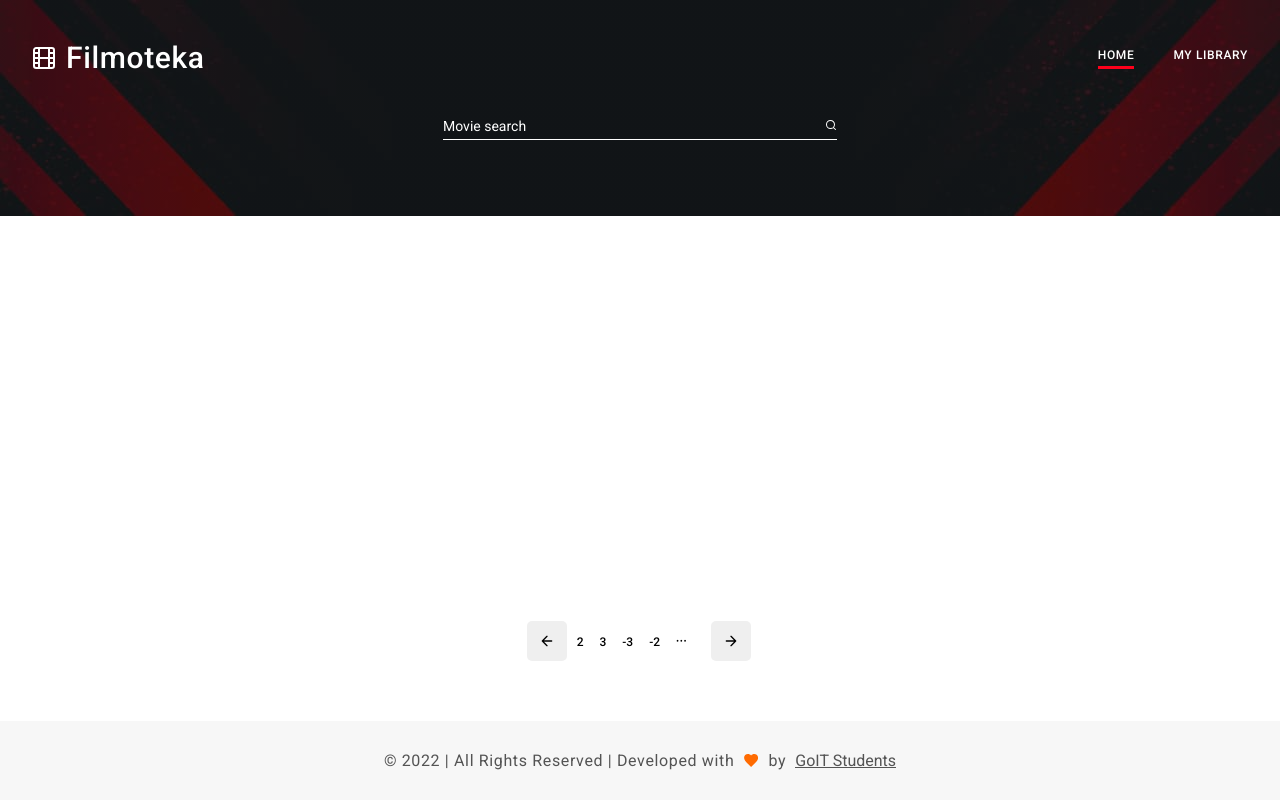
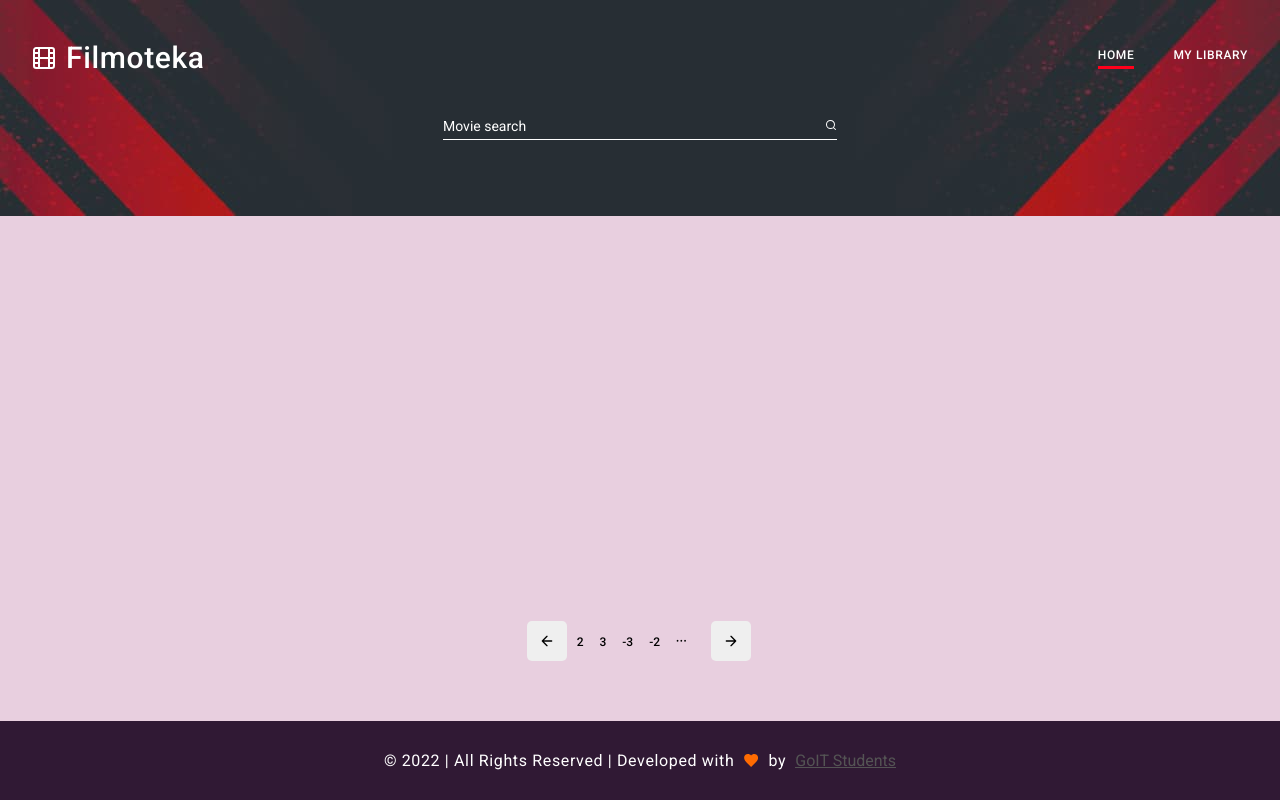
Before and after one commit to Lorat1403/Filmoteka-project, a website built with Parcel: page src/index.html in a window 1280 px wide. Built offline with nearby package versions, Linux system fonts and the light colour scheme; no server answers; files whose address does not match are found by name.

Commit message:
change styles

```diff
--- a/src/sass/base/_all-styles.scss
+++ b/src/sass/base/_all-styles.scss
@@ -73,4 +73,5 @@ img {
   display: flex;
   flex-direction: column;
   min-height: 100vh;
+  background-color: #e8cfdf;
 }
--- a/src/sass/base/_variables.scss
+++ b/src/sass/base/_variables.scss
@@ -5,6 +5,8 @@ $accent-color: #ff6b01;
 $button-hover: #ff6b08;
 $notification-color: #ff001b;
 $footer-background-color: #f7f7f7;
+$footer-bg-color: #301934;
+
 
 $transition-timing-function: cubic-bezier(0.4, 0, 0.2, 1);
 
--- a/src/sass/components/_footer.scss
+++ b/src/sass/components/_footer.scss
@@ -7,7 +7,7 @@
   text-align: center;
   padding: 30px 0;
   color: $second-color;
-  background-color: $footer-background-color;
+  background-color: $footer-bg-color;
   // min-height: 80px;
 
   @media screen and (min-width: $tablet) {
@@ -94,6 +94,7 @@
   align-items: center;
   justify-content: center;
   margin-bottom: 8px;
+  color: $title-color;
 
   @media screen and (min-width: $tablet) {
     margin-bottom: 0;
@@ -104,6 +105,7 @@
   display: flex;
   align-items: center;
   justify-content: center;
+  color: $title-color;
 }
 
 .gallery_section {
--- a/src/sass/components/_gallery.scss
+++ b/src/sass/components/_gallery.scss
@@ -1,5 +1,6 @@
 .gallery-section {
   position: relative;
+
 }
 
 .container_library {
--- a/src/sass/components/_header.scss
+++ b/src/sass/components/_header.scss
@@ -1,6 +1,6 @@
 .header {
   padding-top: 40px;
-  min-height: 230px;
+  min-height: 120px;
   background-position: center;
   background-repeat: no-repeat;
   background-size: cover;
@@ -10,7 +10,6 @@
 }
 .header_home {
   background-position: 50% bottom;
-
   background-image: linear-gradient(
       to right,
       rgba(0, 0, 0, 0.56),
@@ -52,8 +51,8 @@
   @media screen and (min-width: 1280px) {
     background-image: linear-gradient(
         to right,
-        rgba(0, 0, 0, 0.56),
-        rgba(0, 0, 0, 0.56)
+        rgba(41, 33, 33, 0.0),
+        rgba(10, 10, 10, 0.0)
       ),
       url(/src/images/home-header-desk.jpg);
     background-size: cover;
```
